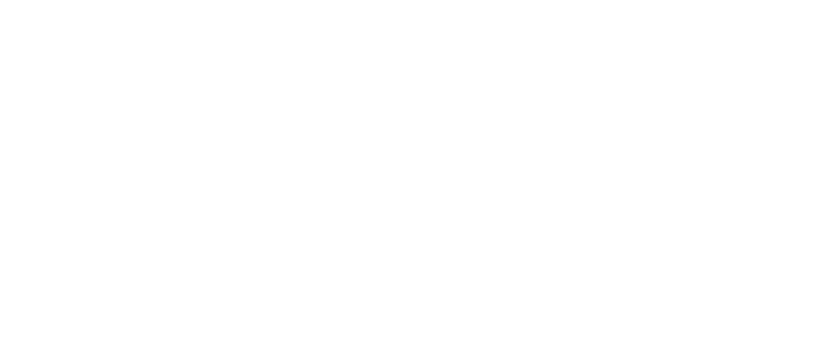
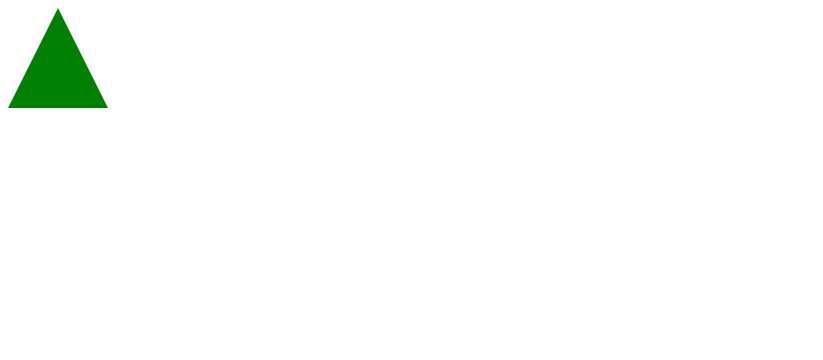
Before and after one commit to Agsusstyles/Christmas, a plain HTML site: page index.html in a window 1280 px wide. Shown: the top 360 px of the page, without its empty margins (0-823 px from the left). Drawn offline with Linux system fonts and the light colour scheme.

Commit message:
Update style.css

```diff
--- a/style.css
+++ b/style.css
@@ -12,6 +12,15 @@
   background-color: #ffffff;
   opacity: 0;
   animation: fallAnimation 5s forwards;
+}
+/* Add these styles for the tree */
+.tree {
+  position: relative;
+  width: 0;
+  height: 0;
+  border-left: 50px solid transparent;
+  border-right: 50px solid transparent;
+  border-bottom: 100px solid green; /* You can change the color */
 }
 
 @keyframes fallAnimation {
```
